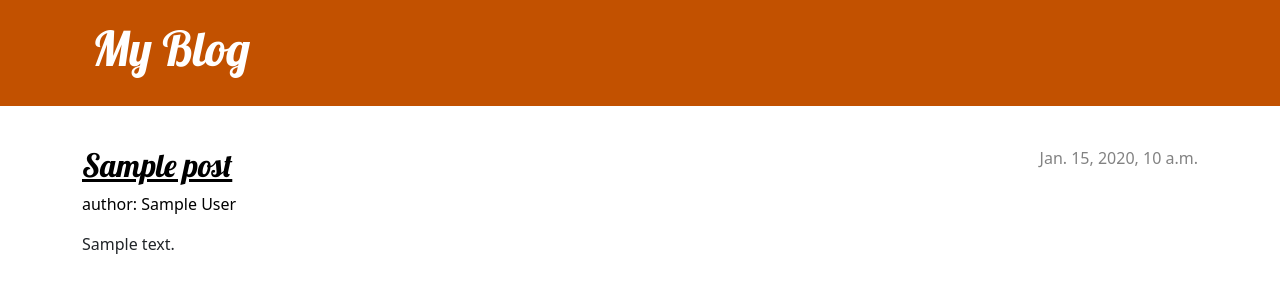
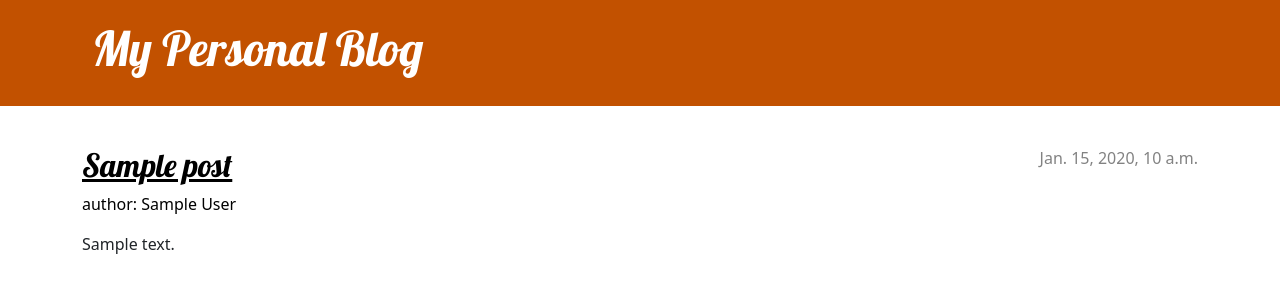
Before and after one commit to Bermet777/Neobis_DjangoGirls_Project, a Django app: template blog/templates/blog/post_list.html in a window 1280 px wide. Shown: the top 300 px of the page. Run offline with Django 4.2, Linux system fonts and the light colour scheme; the template is opened without the code that fills it: most values are stand-ins (such as "Sample title", 1, 10 or a date in 2020).

Commit message:
base.html change

```diff
--- a/blog/templates/blog/base.html
+++ b/blog/templates/blog/base.html
@@ -15,7 +15,7 @@
                         {% include './icons/file-earmark-plus.svg' %}
                     </a>
                 {% endif %}
-                <h1><a href="/">My Blog</a></h1>
+                <h1><a href="/">My Personal Blog</a></h1>
             </div>
         </header>
         <main class="content container">
```
